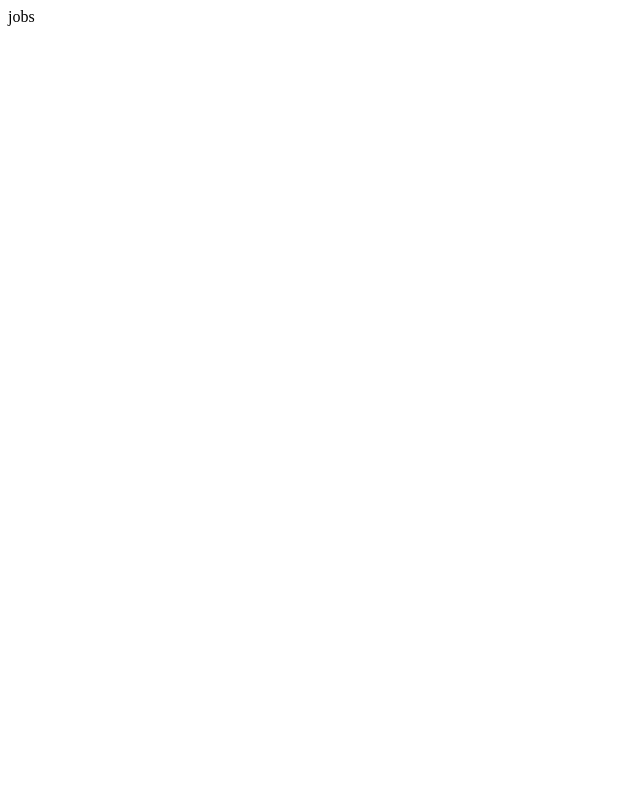
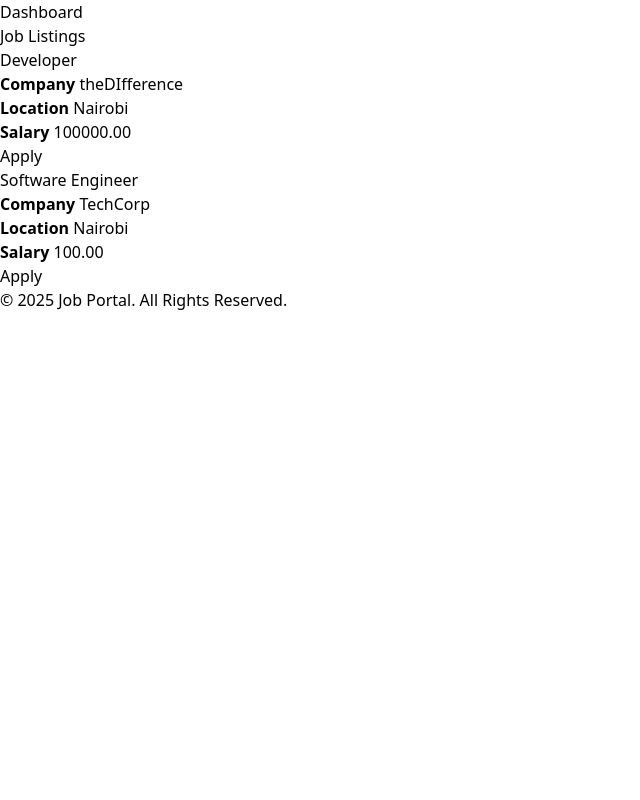
Before and after one commit to Ericmuturimwangi/Job_portal_1, a Django app: page / in a window 1280 px wide. Before the commit the part shown is almost empty. Shown: the whole page, without its empty margins (0-640 px from the left). Run offline with Django 4.2, Linux system fonts and the light colour scheme; data comes from the database, SQL or seed files in the repository; both versions use the stored data as it was after the commit; style sheets or scripts are compiled from the project's sources.

Commit message:
job listings

```diff
--- a/jobs/models.py
+++ b/jobs/models.py
@@ -15,6 +15,8 @@
     posted_at= models.DateTimeField(auto_now_add=True)
     user = models.ForeignKey(User, on_delete=models.CASCADE)
 
+    def __str__ (self):
+        return self.title
 class Profile (models.Model):
     ROLE_CHOICES =[
         ('candidate', 'Candidate'),
--- a/jobs/templates/jobs/job_list.html
+++ b/jobs/templates/jobs/job_list.html
@@ -1 +1,18 @@
-jobs
+{% extends 'base.html' %}
+
+{% block title %} Job Listing {%  endblock %}
+{% block content %}
+{% for job in jobs %}
+    <div class="job">
+        <h3> {{ job.title }} </h3>
+        <p> <strong>Company</strong> {{ job.company }} </p>
+        <p> <strong> Location </strong> {{  job.location}} </p>
+        <p> <strong> Salary </strong> {{ job.salary}} </p>
+        <a href = "{% url 'apply_for_job' job.id %}"> Apply <a/>
+
+        </div>
+
+    {% empty %}
+    <p> No jobs available at the moment </p>
+    {% endfor %}
+    {% endblock %}
--- a/jobs/views.py
+++ b/jobs/views.py
@@ -13,7 +13,7 @@
 @login_required
 def apply_for_job(request, job_id):
     job = get_object_or_404(Job, id = job_id)
-
+    form = JobApplicationForm()
     if request.method == 'POST':
         form = JobApplicationForm(request.POST, request.FILES)
         if form.is_valid():
@@ -26,7 +26,8 @@
         else:
             form = JobApplicationForm()
 
-        return render(request, 'jobs/apply_for_job.html', {'form':form, 'job': job})
+    return render(request, 'jobs/apply_for_job.html', {'form':form, 'job': job})
+
 @login_required
 def employer_dashboard(request):
     if not hasattr(request.user, 'profile'):
```
Also changed, not shown: db.sqlite3, 1 other file.
